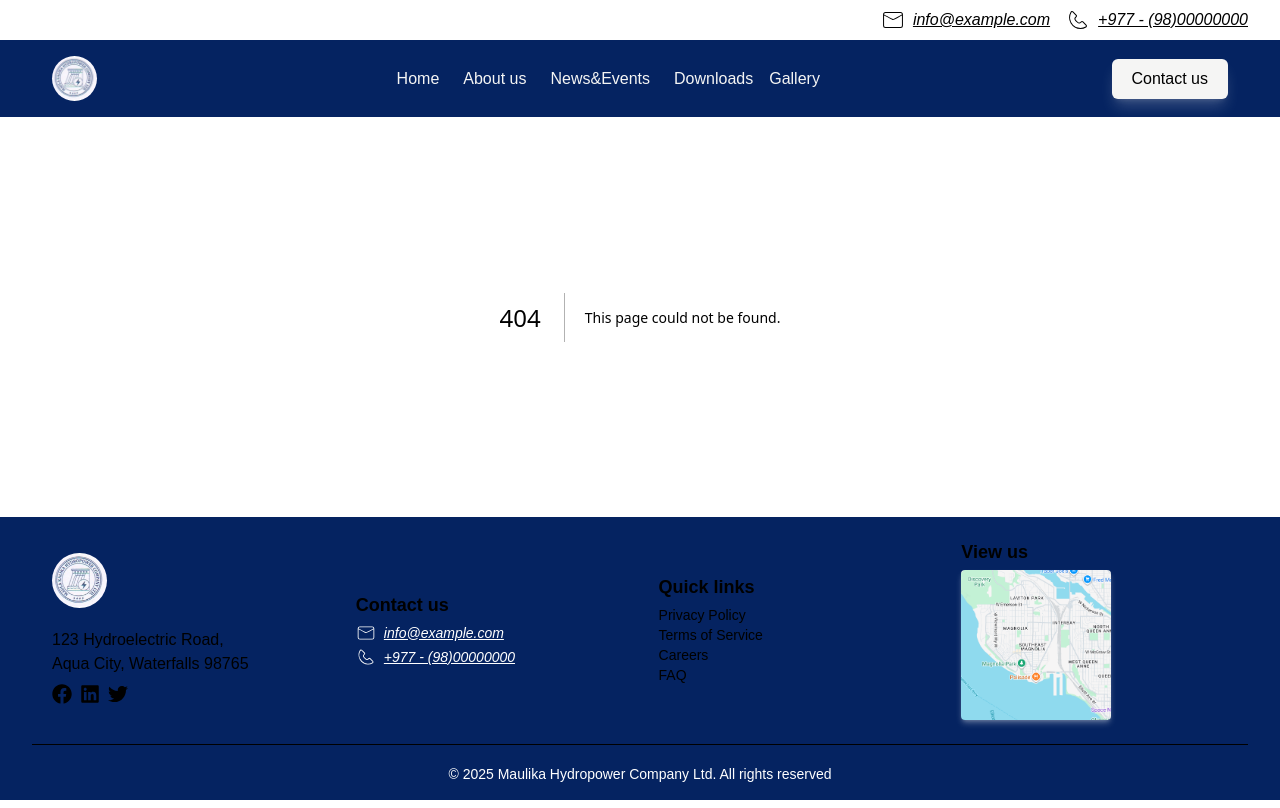
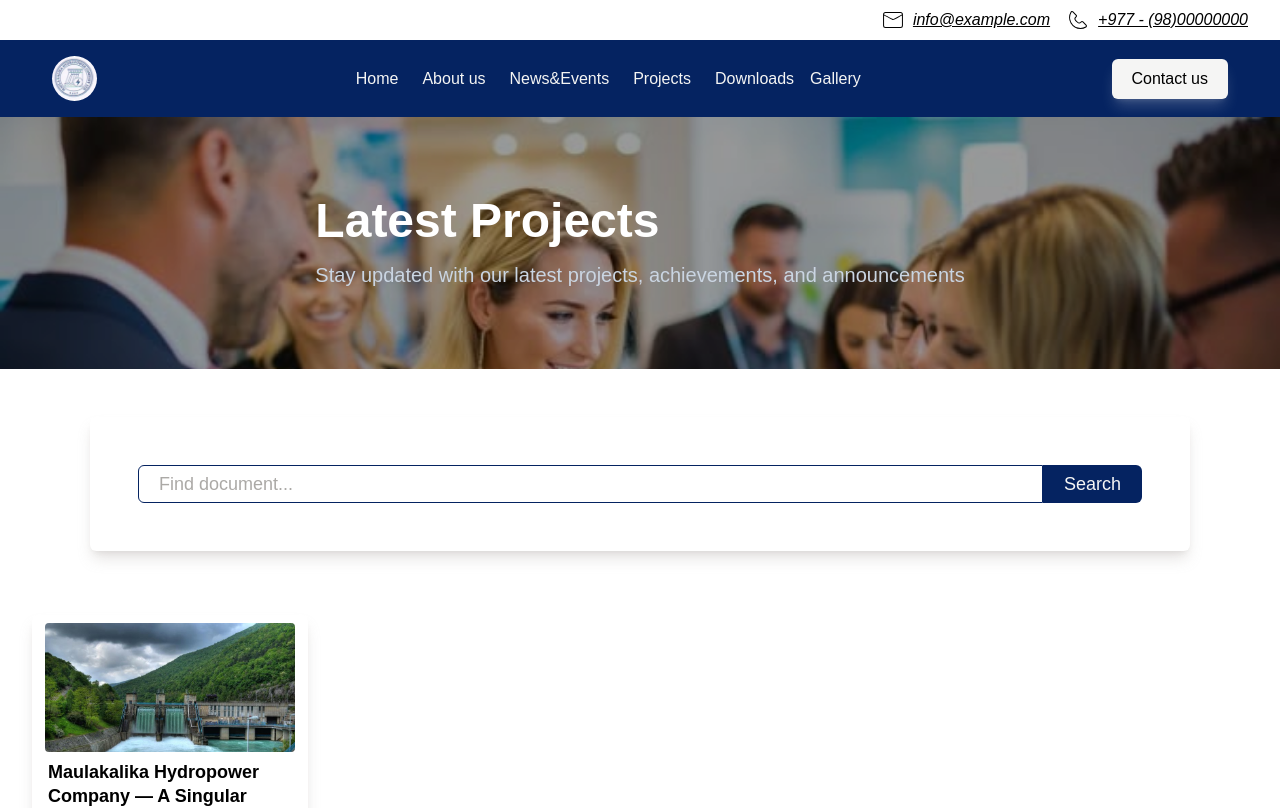
Before and after one commit to tufanrai/maulakalika, a Next.js app: page /projects in a window 1280 px wide. Before the commit this address had no page. Shown: the top 808 px of the page. Built offline with nearby package versions, Linux system fonts and the light colour scheme.

Commit message:
update: updated all the link buttons from the home page

```diff
--- a/app/gallery/page.tsx
+++ b/app/gallery/page.tsx
@@ -1,6 +1,4 @@
 import Gallery_card from "@/components/cards/Gallery_card";
-import SearchAndFilterCard from "@/components/cards/SearchAndFilterCard";
-import React from "react";
 
 const page = () => {
   return (
--- a/app/page.tsx
+++ b/app/page.tsx
@@ -93,8 +93,8 @@ export default function Home() {
                   clean, renewable energy through advanced hydropower solutions,
                   ensuring a brighter and more sustainable tomorrow for all.
                 </p>
-                <Link href={"/prjects"}>
-                  <button className="bg-slate-900 hover:bg-slate-800 text-white rounded-md px-5 py-2">
+                <Link href={"/projects"}>
+                  <button className="bg-slate-900 hover:bg-slate-800 text-white rounded-md px-5 py-2 cursor-pointer ease duration-300 hover:scale-105">
                     Explore Our Projects
                   </button>
                 </Link>
@@ -108,7 +108,7 @@ export default function Home() {
       <section className="max-w-7xl mx-auto px-4 sm:px-6 lg:px-8 py-20">
         <div className="text-center mb-12">
           <h2 className="text-3xl md:text-4xl font-bold text-slate-900 mb-6">
-            About Maulika Hydropower
+            About Maulakalika Hydropower
           </h2>
         </div>
 
@@ -125,16 +125,18 @@ export default function Home() {
               the environment, maintaining standards of engineering excellence
               and uncompromised stewardship.
             </p>
-            <button className="mt-4 bg-slate-900 hover:bg-slate-800 text-white rounded-md px-5 py-2">
-              Learn more
-            </button>
+            <Link href={"/about"}>
+              <button className="mt-4 bg-slate-900 hover:bg-slate-800 text-white rounded-md px-5 py-2 cursor-pointer ease duration-300 hover:scale-105">
+                Learn more
+              </button>
+            </Link>
           </div>
 
           <div className="grid grid-cols-2 gap-6">
             {stats.map((stat, index) => (
               <div
                 key={index}
-                className="bg-slate-50 rounded-2xl p-6 border border-slate-200 text-center hover:shadow-lg transition-shadow "
+                className="bg-slate-50 rounded-2xl p-6 border border-slate-200 text-center hover:shadow-lg hover:shadow-third ease duration-300 transition-shadow"
               >
                 <div className="text-3xl md:text-4xl font-bold text-slate-900 mb-2">
                   {stat.value}
@@ -159,7 +161,7 @@ export default function Home() {
             {services.map((service, index) => (
               <div
                 key={index}
-                className="bg-white rounded-2xl p-6 border border-slate-200 hover:shadow-xl transition-all hover:-translate-y-1 group"
+                className="bg-white rounded-2xl p-6 border border-slate-200 hover:shadow-xl transition-all hover:-translate-y-1 group hover:shadow-third duration-300"
               >
                 <div className="w-14 h-14 bg-slate-900 rounded-xl flex items-center justify-center mb-4 group-hover:bg-primary transition-colors">
                   <service.icon className="w-7 h-7 text-white" />
@@ -188,7 +190,7 @@ export default function Home() {
           {/* Timeline Line */}
           <div className="absolute left-0 right-0 top-1/2 h-0.5 bg-slate-200 hidden md:block"></div>
 
-          <div className="grid md:grid-cols-4 gap-8 relative">
+          <div className="grid md:grid-cols-4 gap-8 relative border">
             {legacyProjects.map((project, index) => (
               <div key={index} className="relative">
                 {/* Timeline Dot */}
@@ -226,6 +228,13 @@ export default function Home() {
             <Project_news_card />
             <Project_news_card />
           </div>
+          <div className="w-full flex items-center justify-center pt-20 pb-10">
+            <Link href={"/news"}>
+              <button className="px-5 py-2 rounded-md font-medium text-md bg-primary cursor-pointer ease duration-300 hover:shadow-lg/30 hover:shadow-primary hover:scale-105">
+                See more
+              </button>
+            </Link>
+          </div>
         </div>
       </section>
     </div>
--- /dev/null
+++ b/app/projects/page.tsx
@@ -0,0 +1,53 @@
+import React from "react";
+import events from "@/public/Networking Event Interaction.jpg";
+import Project_news_card from "@/components/cards/project_news_card";
+import SearchAndFilterCard from "@/components/cards/SearchAndFilterCard";
+
+export default function News() {
+  return (
+    <div className="w-full bg-white">
+      {/* Hero */}
+      <section
+        style={{
+          backgroundImage: `url("${events.src}")`,
+          backgroundPosition: "top",
+          backgroundSize: "cover",
+          backgroundRepeat: "no-repeat",
+        }}
+        className=" text-white w-full"
+      >
+        <div className="w-full bg-black/40 flex items-center justify-center py-20">
+          <div className="max-w-7xl mx-auto px-4 sm:px-6 lg:px-8">
+            <h1 className="text-4xl md:text-5xl font-bold mb-4">
+              Latest Projects
+            </h1>
+            <p className="text-xl text-slate-300 max-w-2xl">
+              Stay updated with our latest projects, achievements, and
+              announcements
+            </p>
+          </div>
+        </div>
+      </section>
+
+      {/* Search section */}
+      <section className="w-full flex items-center justify-center relative pt-12">
+        <SearchAndFilterCard />
+      </section>
+
+      {/* News Grid */}
+      <section className="max-w-7xl mx-auto px-4 sm:px-6 lg:px-8 py-16">
+        <div className="grid sm:grid-cols-2 lg:grid-cols-3 gap-8">
+          <Project_news_card
+            title="Maulakalika Hydropower Company — A Singular Project Focused on Kalika Kaligandaki"
+            description={`Maulakalika Hydropower Company Ltd has developed one major hydropower project so far: the 38.17 MW (later reported as ~47.7 MW) Kalika‑Kaligandaki Hydroelectric Project on the Kali Gandaki River.
+urjasanchar.com
++2
+urjakhabar.com
++2
+ The company has completed its feasibility study, applied for environmental clearance, and secured investment from multiple banks.`}
+          />
+        </div>
+      </section>
+    </div>
+  );
+}
--- a/components/cards/project_news_card.tsx
+++ b/components/cards/project_news_card.tsx
@@ -29,7 +29,7 @@ const Project_news_card = ({ image, title, description }: IProps) => {
         }}
         className="max-w-[250px] max-h-[156px] w-full h-screen rounded-sm bg-stone-300"
       ></div>
-      <h6 className="w-full px-2 py-1 text-start mx-2 font-semibold text-lg text-black">
+      <h6 className="w-full px-2 py-1 text-start mx-2 font-semibold text-lg/6 text-black">
         {title ?? defaultValues.title}
       </h6>
       <p className="max-w-[250px] max-h-[140px] w-full h-screen overflow-hidden font-regural text-sm/5 px-2 text-stone-400/70">
--- a/components/navbar.tsx
+++ b/components/navbar.tsx
@@ -43,6 +43,9 @@ const Navbar = () => {
                 <Link href={"/news"}>News&Events</Link>
               </li>
               <li className="mx-2">
+                <Link href={"/projects"}>Projects</Link>
+              </li>
+              <li className="mx-2">
                 <Link href={"/downloads"}>Downloads</Link>
               </li>
               <li className="mr-auto">
--- a/package.json
+++ b/package.json
@@ -12,6 +12,8 @@
     "date-fns": "^4.1.0",
     "lucide-react": "^0.553.0",
     "next": "16.0.3",
+    "primeicons": "^7.0.0",
+    "primereact": "^10.9.7",
     "react": "19.2.0",
     "react-dom": "19.2.0",
     "react-icons": "^5.5.0"
```
Also changed, not shown: 1 other file (tests, documents, lock files or other folders).
